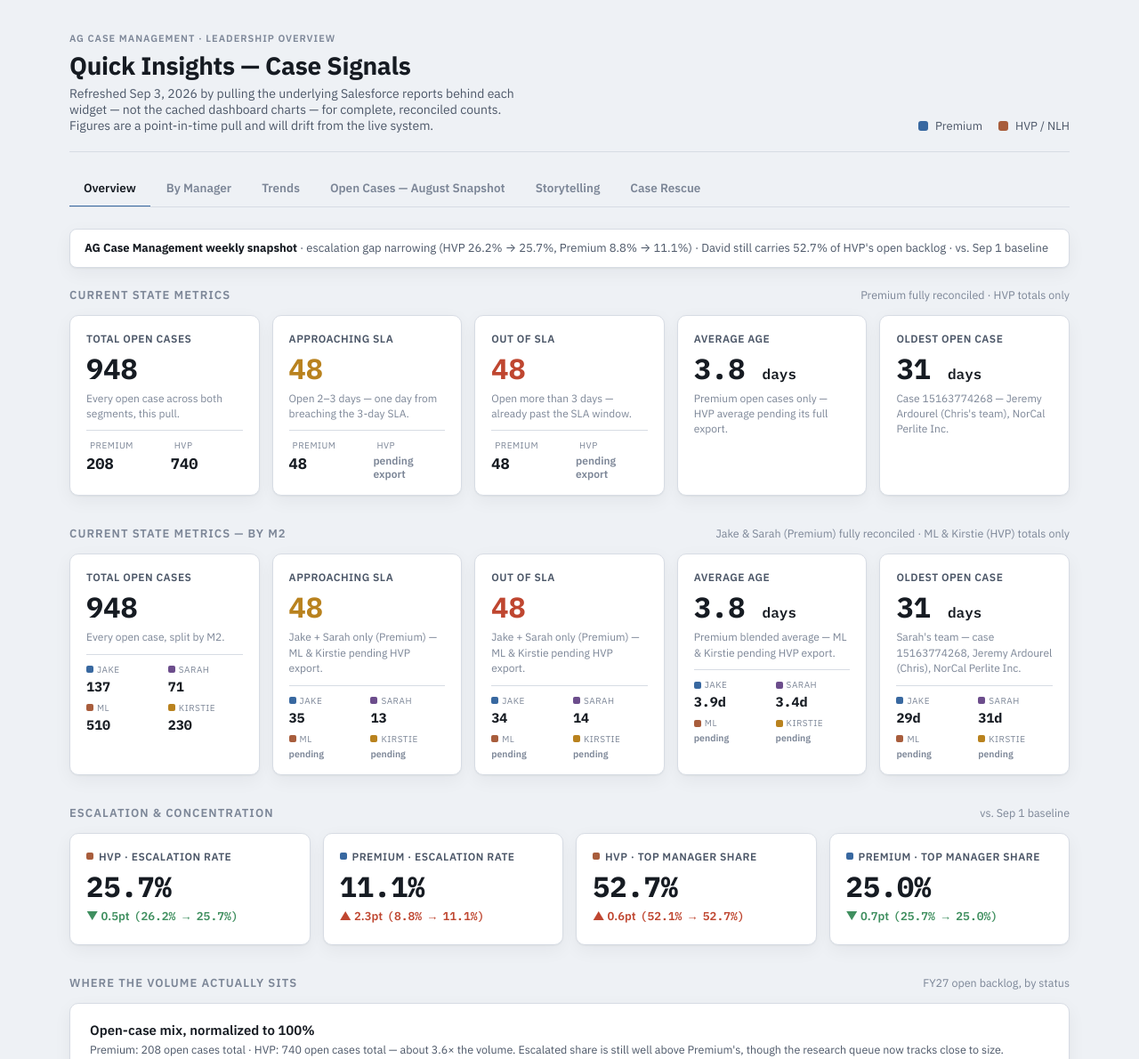
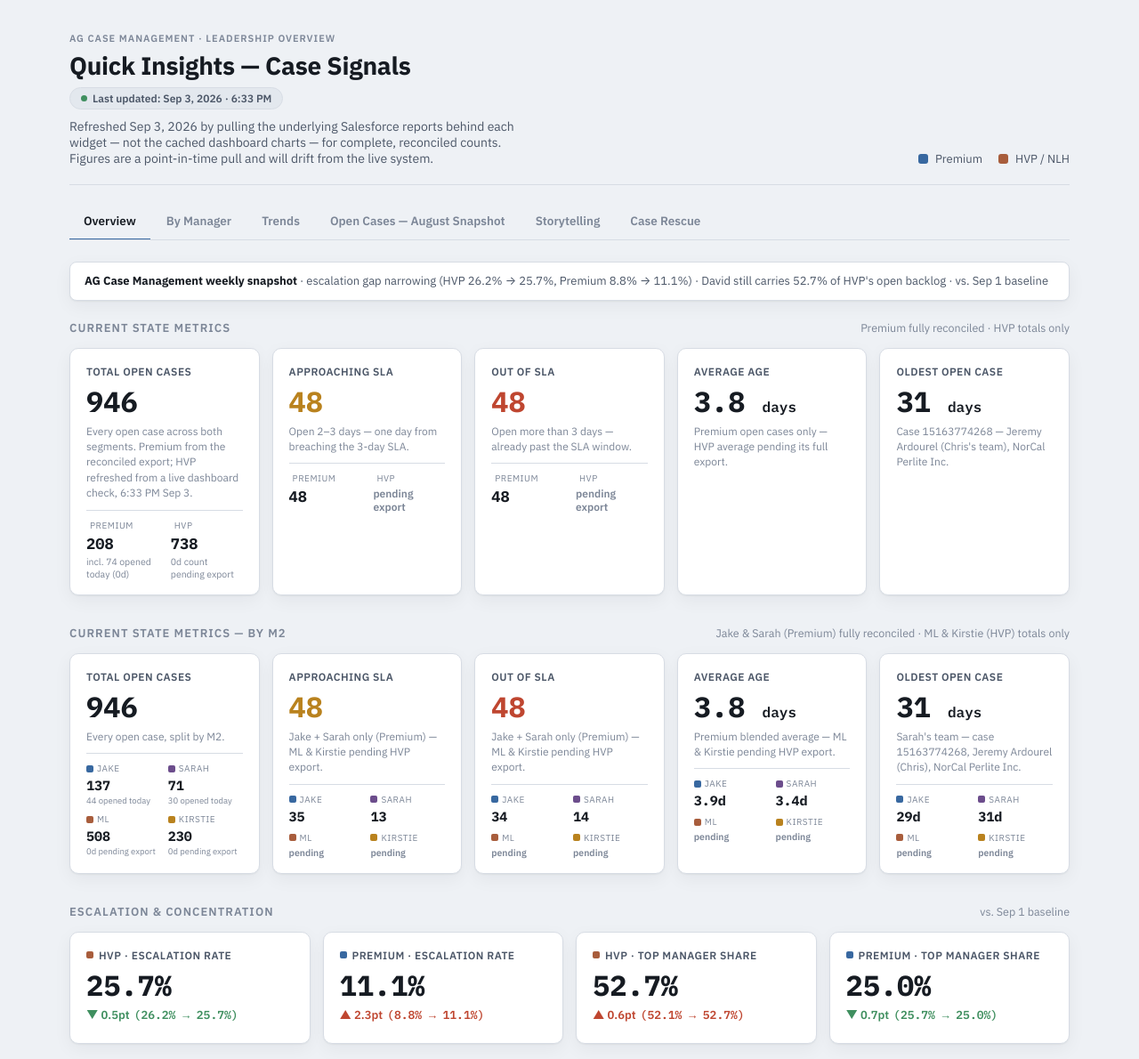
Before and after one commit to sbeckers1/AG-Beckers-, a plain HTML site: page index.html in a window 1280 px wide. Shown: the top 1190 px of the page at 89% size. Drawn offline with Linux system fonts and the light colour scheme.

Commit message:
Update index.html

```diff
--- a/index.html
+++ b/index.html
@@ -322,6 +322,7 @@
     <div class="titleblock">
       <p class="eyebrow">AG Case Management &middot; Leadership Overview</p>
       <h1>Quick Insights — Case Signals</h1>
+      <p class="last-updated" style="display:inline-flex; align-items:center; gap:6px; font-size:12px; font-weight:600; color:var(--ink-soft); background:var(--surface-2); border:1px solid var(--border); border-radius:20px; padding:4px 12px; margin:2px 0 10px;"><span style="width:7px; height:7px; border-radius:50%; background:var(--good); flex-shrink:0;"></span>Last updated: Sep&nbsp;3, 2026 &middot; 6:33&nbsp;PM</p>
       <p>Refreshed Sep&nbsp;3, 2026 by pulling the underlying Salesforce reports behind each widget — not the cached dashboard charts — for complete, reconciled counts. Figures are a point-in-time pull and will drift from the live system.</p>
     </div>
     <div class="legend">
@@ -352,16 +353,18 @@
 
       <div class="metric-tile">
         <div class="m-label">Total open cases</div>
-        <div class="m-value mono">948</div>
-        <div class="m-caption">Every open case across both segments, this pull.</div>
+        <div class="m-value mono">946</div>
+        <div class="m-caption">Every open case across both segments. Premium from the reconciled export; HVP refreshed from a live dashboard check, 6:33&nbsp;PM Sep&nbsp;3.</div>
         <div class="m-split">
           <div class="seg">
             <div class="seg-label"><span class="seg-dot" style="background:var(--premium)"></span>Premium</div>
             <div class="seg-val mono">208</div>
+            <div style="font-size:10.5px; color:var(--ink-faint); margin-top:2px;">incl. 74 opened today (0d)</div>
           </div>
           <div class="seg">
             <div class="seg-label"><span class="seg-dot" style="background:var(--hvp)"></span>HVP</div>
-            <div class="seg-val mono">740</div>
+            <div class="seg-val mono">738</div>
+            <div style="font-size:10.5px; color:var(--ink-faint); margin-top:2px;">0d count pending export</div>
           </div>
         </div>
       </div>
@@ -419,13 +422,13 @@
 
       <div class="metric-tile">
         <div class="m-label">Total open cases</div>
-        <div class="m-value mono">948</div>
+        <div class="m-value mono">946</div>
         <div class="m-caption">Every open case, split by M2.</div>
         <div class="m-split m-split-4">
-          <div class="seg"><div class="seg-label"><span class="m2-dot" style="background:var(--premium)"></span>Jake</div><div class="seg-val mono">137</div></div>
-          <div class="seg"><div class="seg-label"><span class="m2-dot" style="background:var(--violet)"></span>Sarah</div><div class="seg-val mono">71</div></div>
-          <div class="seg"><div class="seg-label"><span class="m2-dot" style="background:var(--hvp)"></span>ML</div><div class="seg-val mono">510</div></div>
-          <div class="seg"><div class="seg-label"><span class="m2-dot" style="background:var(--warning)"></span>Kirstie</div><div class="seg-val mono">230</div></div>
+          <div class="seg"><div class="seg-label"><span class="m2-dot" style="background:var(--premium)"></span>Jake</div><div class="seg-val mono">137</div><div style="font-size:9.5px; color:var(--ink-faint); margin-top:1px;">44 opened today</div></div>
+          <div class="seg"><div class="seg-label"><span class="m2-dot" style="background:var(--violet)"></span>Sarah</div><div class="seg-val mono">71</div><div style="font-size:9.5px; color:var(--ink-faint); margin-top:1px;">30 opened today</div></div>
+          <div class="seg"><div class="seg-label"><span class="m2-dot" style="background:var(--hvp)"></span>ML</div><div class="seg-val mono">508</div><div style="font-size:9.5px; color:var(--ink-faint); margin-top:1px;">0d pending export</div></div>
+          <div class="seg"><div class="seg-label"><span class="m2-dot" style="background:var(--warning)"></span>Kirstie</div><div class="seg-val mono">230</div><div style="font-size:9.5px; color:var(--ink-faint); margin-top:1px;">0d pending export</div></div>
         </div>
       </div>
 
@@ -515,7 +518,7 @@
     <div class="section-head"><h2>Where the volume actually sits</h2><span class="sub">FY27 open backlog, by status</span></div>
     <div class="card">
         <h3>Open-case mix, normalized to 100%</h3>
-        <p class="note">Premium: 208 open cases total &middot; HVP: 740 open cases total — about 3.6× the volume. Escalated share is still well above Premium's, though the research queue now tracks close to size.</p>
+        <p class="note">Premium: 208 open cases total &middot; HVP: 738 open cases total — about 3.5× the volume. Escalated share is still well above Premium's, though the research queue now tracks close to size.</p>
         <svg viewBox="0 0 640 150" role="img" aria-label="Stacked bar chart comparing Premium and HVP open case status mix">
           <!-- Premium row -->
           <text x="0" y="26" font-size="13" font-weight="600" fill="var(--premium)">Premium</text>
@@ -529,7 +532,7 @@
 
           <!-- HVP row -->
           <text x="0" y="96" font-size="13" font-weight="600" fill="var(--hvp)">HVP</text>
-          <text x="0" y="111" font-size="11" class="mono" fill="var(--ink-faint)">n = 740</text>
+          <text x="0" y="111" font-size="11" class="mono" fill="var(--ink-faint)">n = 738</text>
           <rect x="150" y="84" width="267.4" height="28" fill="var(--ink-faint)" opacity="0.55"/>
           <rect x="417.4" y="84" width="26.0" height="28" fill="var(--premium-soft)"/>
           <rect x="443.4" y="84" width="55.9" height="28" fill="var(--warning)"/>
@@ -1845,7 +1848,7 @@
         </thead>
         <tbody>
           <tr><td>Premium open cases (total)</td><td class="num mono">226</td><td class="num mono">208</td><td class="num mono">−18</td></tr>
-          <tr><td>HVP open cases (total)</td><td class="num mono">668</td><td class="num mono">740</td><td class="num mono">+72</td></tr>
+          <tr><td>HVP open cases (total)</td><td class="num mono">668</td><td class="num mono">738</td><td class="num mono">+70</td></tr>
           <tr><td>Premium escalation rate</td><td class="num mono">8.8%</td><td class="num mono">11.1%</td><td class="num mono">+2.3pt</td></tr>
           <tr><td>HVP escalation rate</td><td class="num mono">26.2%</td><td class="num mono">25.7%</td><td class="num mono">−0.5pt</td></tr>
           <tr><td>Premium top manager share</td><td class="num mono">25.7%</td><td class="num mono">25.0%</td><td class="num mono">−0.7pt</td></tr>
@@ -1853,7 +1856,7 @@
         </tbody>
       </table>
     </div>
-    <div class="callout notice">Methodology note: the Sep&nbsp;1 totals were read off the cached dashboard charts; the Sep&nbsp;3 Premium row is now the fully reconciled case-level export (208 cases, including same-day opens) rather than a dashboard read — safer to trust than the earlier live-pull number. HVP's Sep&nbsp;3 total (740) is still from the live dashboard pull, not yet re-verified against a full export. The escalation-rate and concentration rows use consistent definitions throughout and are safe to compare directly.</div>
+    <div class="callout notice">Methodology note: the Sep&nbsp;1 totals were read off the cached dashboard charts; the Sep&nbsp;3 Premium row is now the fully reconciled case-level export (208 cases, including same-day opens) rather than a dashboard read — safer to trust than the earlier live-pull number. HVP's Sep&nbsp;3 total (738) is a same-day live dashboard re-check (6:33&nbsp;PM), not yet a full export. The escalation-rate row is safe to compare directly; David's concentration share (52.7%) has not been re-pulled in this refresh and may have drifted slightly with HVP's total.</div>
   </section>
 
   </div>
@@ -1866,7 +1869,7 @@
     <p class="byline">Drawn from the Sep 3, 2026 refresh &middot; AG Case Management</p>
     <div class="story">
 
-      <p>Premium and HVP are supposed to be the same case-management operation running at two different scales. The data says otherwise. Premium closes its win-back cases at a 90% rate; on the same measure, HVP closes barely a quarter of its cases. That's not a rounding difference — it's a different operation wearing the same name.</p>
+      <p>Premium and HVP are supposed to be the same case-management operation running at two different scales. The data says otherwise. Premium closes its win-back cases at a 94% rate (30 of 32); on the same measure, HVP closes barely a quarter of its cases (1 of 4). That's not a rounding difference — it's a different operation wearing the same name.</p>
 
       <p class="pull">HVP's open backlog escalates at 25.7%, versus 11.1% for Premium — even though HVP's research queue, once running at nearly four times what its size alone would predict, has now settled in line with volume.</p>
 
```
